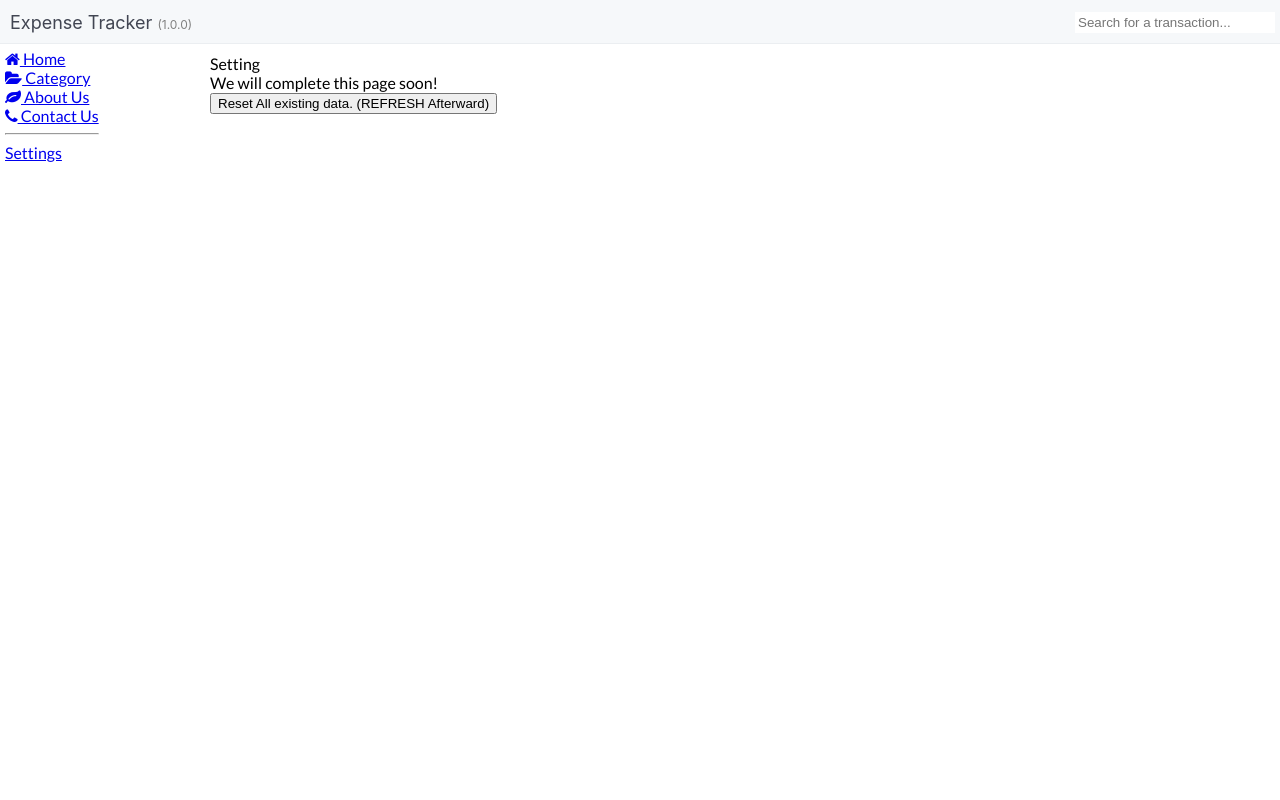
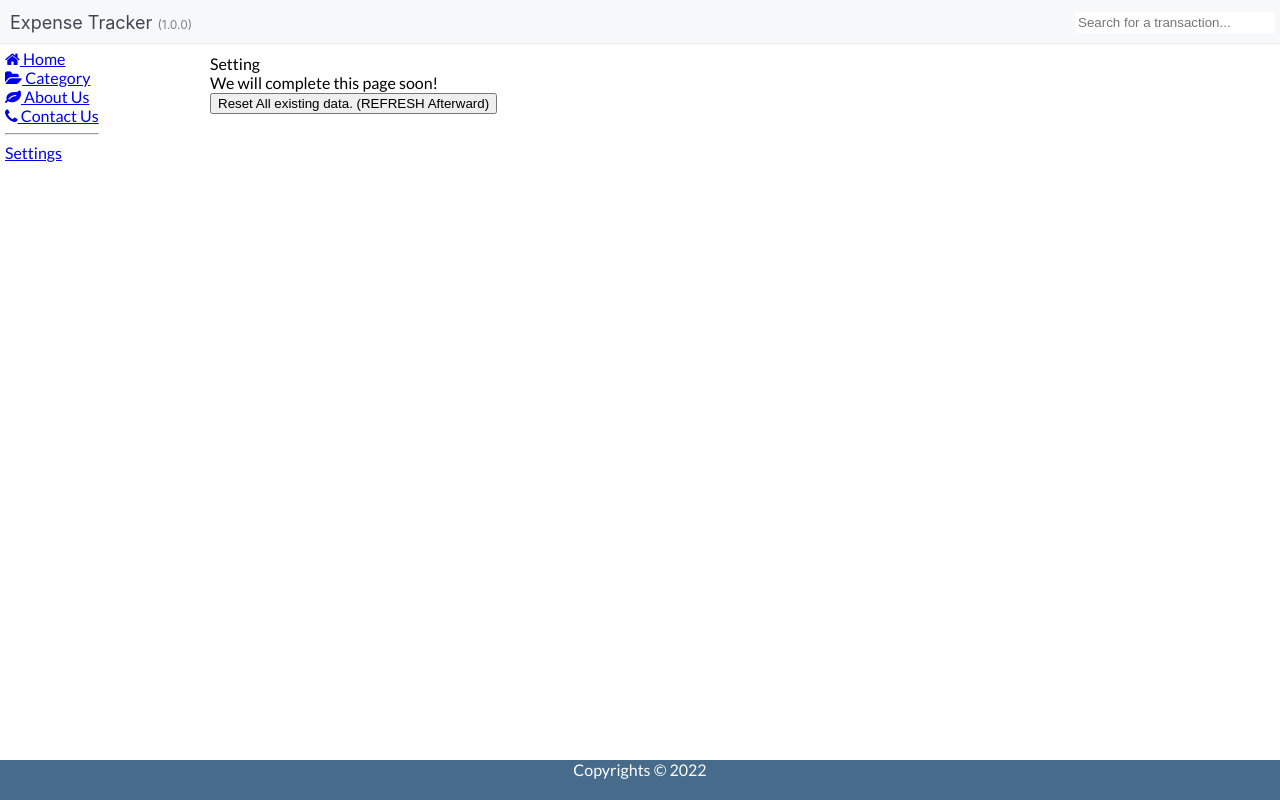
Before and after one commit to SiaExplains/keepcent, a React (Create React App) app: page /settings in a window 1280 px wide. Built offline with nearby package versions, Linux system fonts and the light colour scheme.

Commit message:
ET-1013 Add footer component

```diff
--- a/src/App.tsx
+++ b/src/App.tsx
@@ -10,6 +10,7 @@ import ContactPage from './pages/contact';
 import './styles/styles.scss';
 import CategoryPage from './pages/category';
 import SettingsPage from './pages/settings';
+import Footer from './components/Layout/Footer';
 
 function App() {
   return (
@@ -32,6 +33,7 @@ function App() {
               </ContentContainer>
             </div>
           </div>
+          <Footer />
         </div>
       </GlobalProvider>
     </Router>
--- /dev/null
+++ b/src/components/Layout/Footer.tsx
@@ -0,0 +1,5 @@
+const Footer = () => {
+  return <div className="et-footer">Copyrights &copy; 2022</div>;
+};
+
+export default Footer;
--- a/src/styles/components/components.scss
+++ b/src/styles/components/components.scss
@@ -1,3 +1,4 @@
 @import './header.scss';
 @import './sidebar.scss';
 @import './content-container.scss';
+@import './footer.scss';
--- /dev/null
+++ b/src/styles/components/footer.scss
@@ -0,0 +1,10 @@
+.et-footer {
+  background-color: $secondary-110;
+  position: fixed;
+  bottom: 0;
+  height: 40px;
+  width: 100%;
+  color: white;
+  text-align: center;
+  vertical-align: middle;
+}
```
